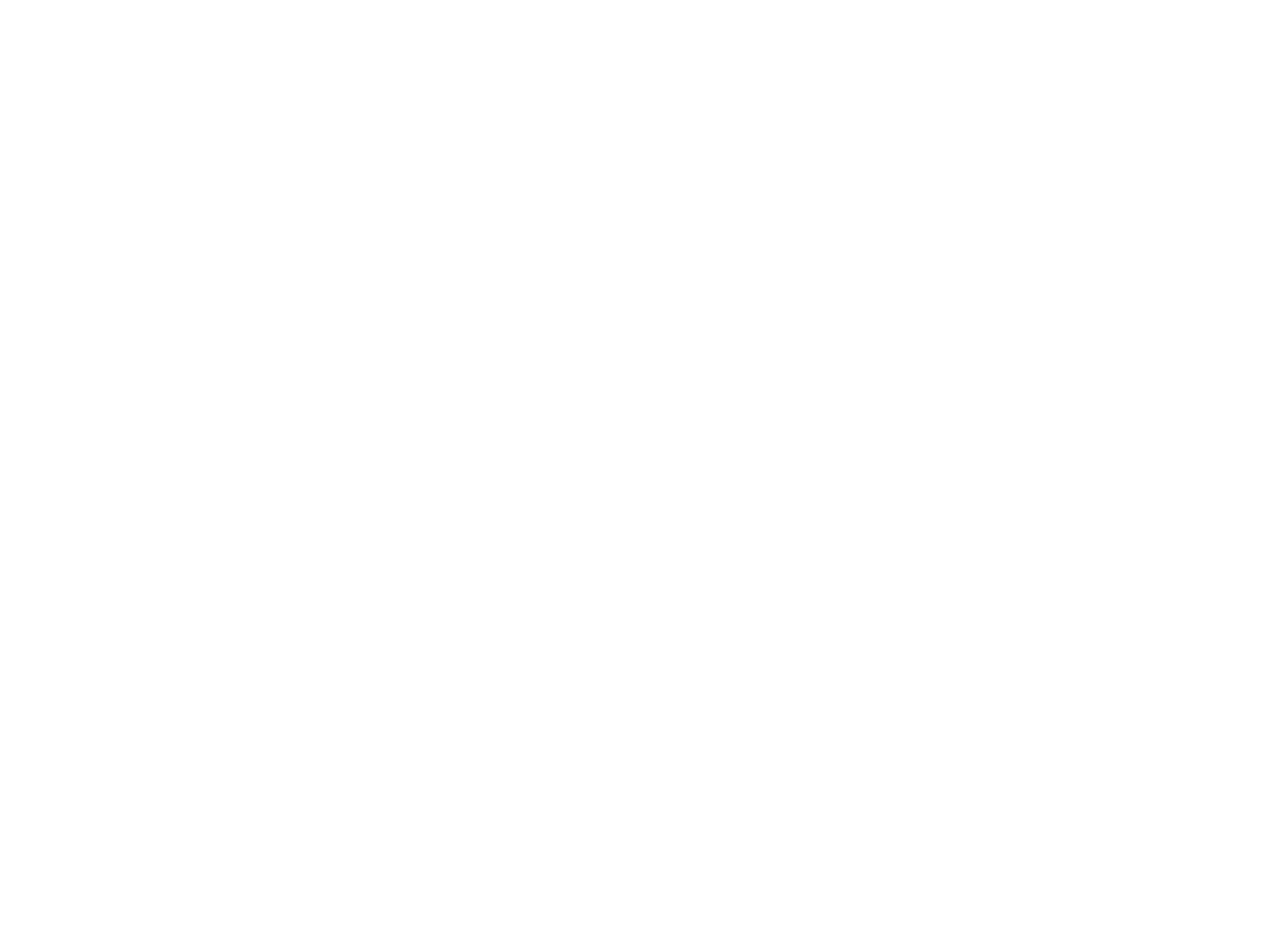
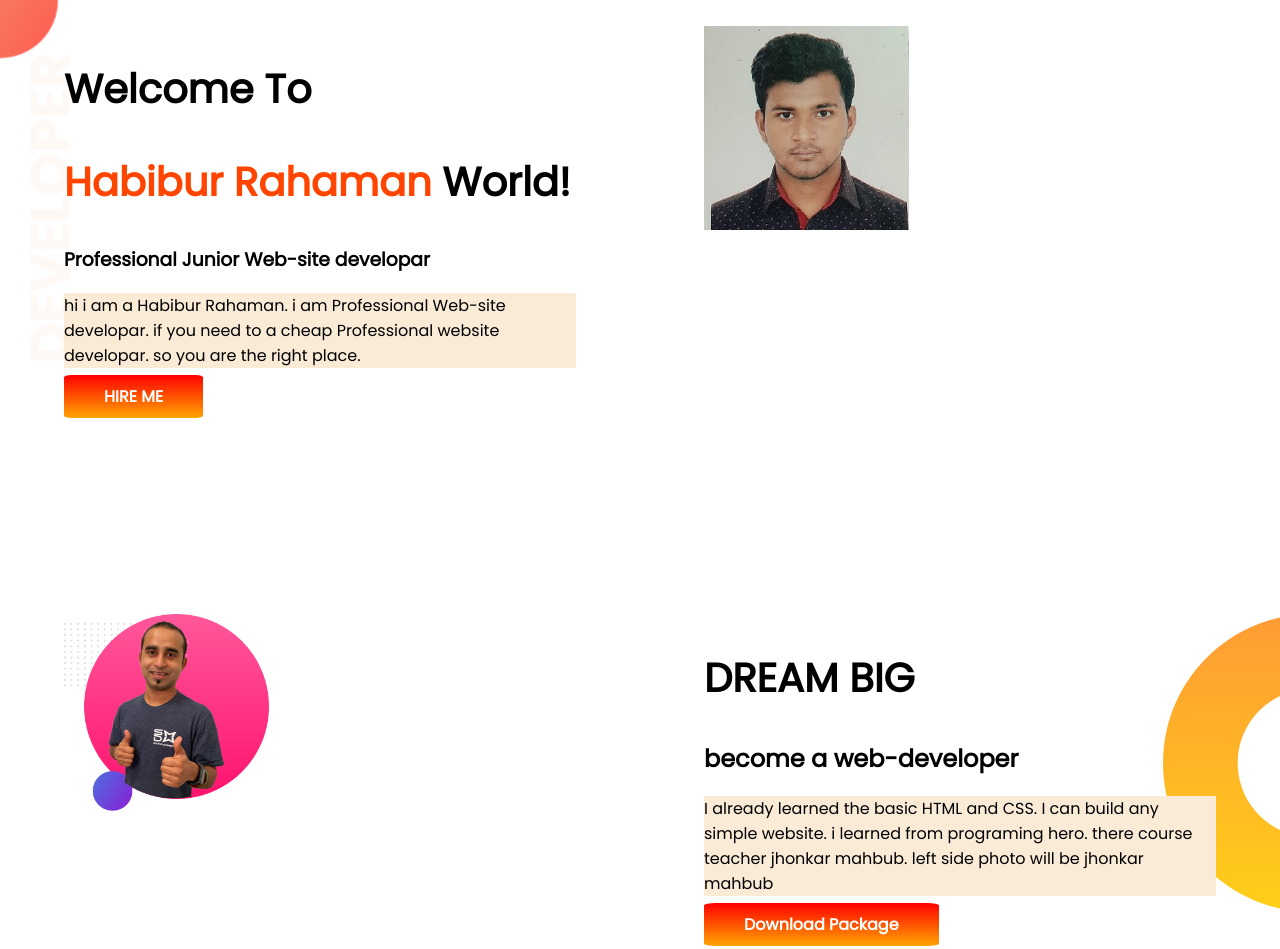
Before and after one commit to habib4224/first-website, a plain HTML site: page index.html in a window 1280 px wide. Before the commit the page ends 800 px from the top, so only its background shows below. Drawn offline with Linux system fonts and the light colour scheme.

Commit message:
first-commit

```diff
--- a/index.html
+++ b/index.html
@@ -1,13 +1,46 @@
 <!DOCTYPE html>
 <html lang="en">
+
 <head>
     <meta charset="UTF-8">
     <meta http-equiv="X-UA-Compatible" content="IE=edge">
     <meta name="viewport" content="width=device-width, initial-scale=1.0">
     <title>first website</title>
+    <link rel="preconnect" href="https://fonts.googleapis.com">
+    <link rel="preconnect" href="https://fonts.gstatic.com" crossorigin>
+    <link href="https://fonts.googleapis.com/css2?family=Poppins&display=swap" rel="stylesheet">
     <link rel="stylesheet" href="style.css">
 </head>
+
 <body>
+    <section>
+        <div class="width">
+            <h1>Welcome To</h1>
+            <h1><span class="colour">Habibur Rahaman</span> World!</h1>
+            <h3>Professional Junior Web-site developar</h3>
+            <p>hi i am a Habibur Rahaman. i am Professional Web-site developar. if you need to a cheap Professional
+                website developar. so you are the right place.</p>
 
+            <a class="link_button" target="_blank" href="https://web.facebook.com/habib868">HIRE ME</a>
+
+        </div>
+        <div class="width">
+            <img src="pic.jpg" alt="">
+        </div>
+    </section>
+    <section class="second">
+        <div class="width">
+            <img src="jhankar2.png" alt="">
+        </div>
+        <div class="width">
+            <h1>DREAM BIG</h1>
+            <h2>become a web-developer</h2>
+            <p>I already learned the basic HTML and CSS. I can build any simple website. i learned from programing
+                hero. there course teacher jhonkar mahbub. left side photo will be jhonkar mahbub</p>
+            <a class="link_button" target="_blank" href="">Download Package</a>
+        </div>
+
+    </section>
 </body>
+
 </html>
--- a/style.css
+++ b/style.css
@@ -0,0 +1,52 @@
+body {
+    font-family: 'Poppins', sans-serif;
+    margin: 0;
+
+}
+
+h1 {
+    font-size: 40px;
+}
+
+.colour {
+    color: orangered;
+}
+
+section {
+    display: flex;
+    background-image: url(top-banner.png);
+    background-repeat: no-repeat;
+    margin-bottom: 180px;
+
+}
+
+.width {
+    width: 50%;
+    padding-left: 5%;
+    padding-top: 2%;
+    padding-right: 5%;
+}
+
+.width img {
+    width: 40%;
+}
+
+p {
+    background-color: antiquewhite;
+}
+
+.link_button {
+    text-decoration: none;
+    background-image: linear-gradient(red, orange);
+    padding: 10px 40px;
+    color: white;
+    font-weight: 700;
+    border-radius: 5%;
+}
+
+.second {
+    background-image: url(dream-bg.png);
+    background-repeat: no-repeat;
+    background-position: right;
+    background-position-x: bottom;
+}
```
Also changed, not shown: dream-bg.png (added), jhankar2.png (added), pic.jpg (added), top-banner.png (added).
